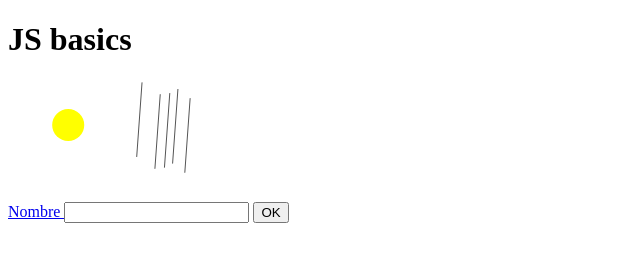
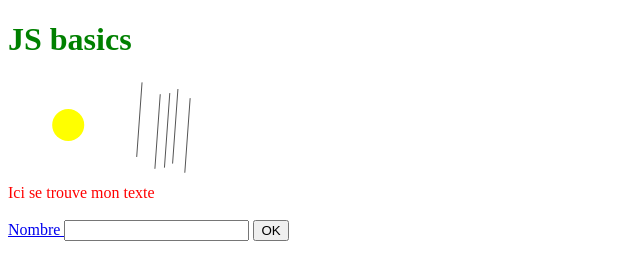
Before and after one commit to moueza/js, a plain HTML site: page index.html in a window 1280 px wide. Shown: the whole page, without its empty margins (0-640 px from the left). Drawn offline with Linux system fonts and the light colour scheme.

Commit message:
colors CSS OK

```diff
--- a/index.html
+++ b/index.html
@@ -16,10 +16,11 @@
     </script>
   </head>
   <body>
-    <H1 class=".titleSouligne">JS basics</H1>
+    <H1 class="titleSouligne">JS basics</H1>
     <img src="ballFront.svg" width="100" height="100"></img>
     <img src="gridBackground.svg"  width="100" height="100"></img>
     <!--TODO  file modif-->
+    <div id="textMoi">Ici se trouve mon texte</div>
     <div id="saisie">
       <form>
 	<BR>	<a href="nombre.html">Nombre </a> <input type="plaintext">
--- a/style.css
+++ b/style.css
@@ -1,3 +1,6 @@
 .titleSouligne{
-color="green"
+    color:green;
 }
+#textMoi{
+    color: red;
+}
```
Also changed, not shown: .#index.html (deleted, +0 -1 lines). Lines whose indentation alone changed are shown as unchanged.
